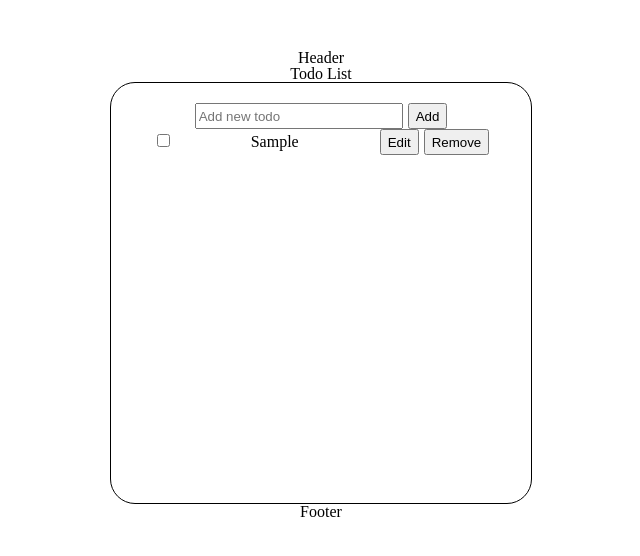
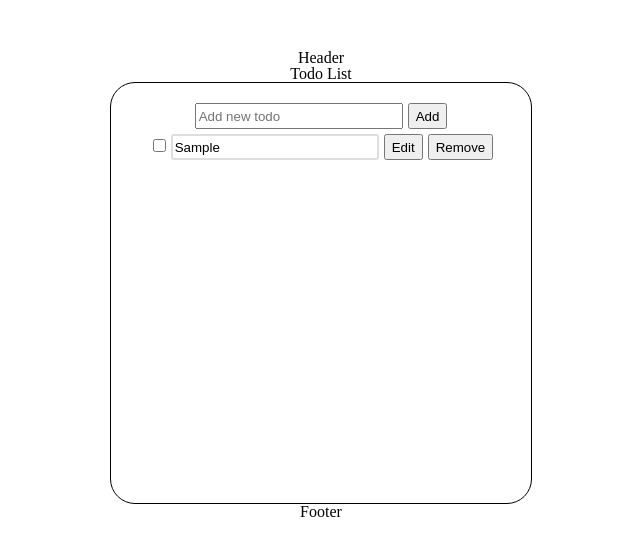
Before and after one commit to codej625/react, a React (Vite) app in the folder react_start/vite-project/: page / in a window 1280 px wide. Both pictures are taken after typing "Sample" into the empty fields and a click on the button "Add". Shown: the top 556 px of the page, without its empty margins (319-959 px from the left). Built offline with nearby package versions, Linux system fonts and the light colour scheme.

Commit message:
20240410 update

```diff
--- a/react_start/vite-project/src/assets/styles/common.css
+++ b/react_start/vite-project/src/assets/styles/common.css
@@ -26,10 +26,20 @@
 .add-list {
   display: inline-block;
   width: 200px;
+  border: 2px solid #dedede;
+  border-radius: 3px;
+}
+
+.margin-top-1 {
+  margin-top: 5px;
 }
 
 .margin-right-1 {
   margin-right: 5px;
+}
+
+.text-overflow {
+  overflow: hidden;
 }
 
 .text-decoration {
--- a/react_start/vite-project/src/components/common/Input.jsx
+++ b/react_start/vite-project/src/components/common/Input.jsx
@@ -1,4 +1,4 @@
-function Input({ className, type, value, checked, onChange, placeholder }) {
+function Input({ className, type, value, checked, onChange, placeholder, readOnly }) {
 
   return (
     <input
@@ -8,6 +8,7 @@ function Input({ className, type, value, checked, onChange, placeholder }) {
       checked={checked}
       onChange={onChange}
       placeholder={placeholder}
+      readOnly={readOnly}
     />
   )
 
--- a/react_start/vite-project/src/components/pages/TodoList.jsx
+++ b/react_start/vite-project/src/components/pages/TodoList.jsx
@@ -37,13 +37,7 @@ function TodoList() {
       <ul>
         {
           todos.map((todo, index) => (
-            <li key={todo.key}>
-              <Input
-                className={"margin-right-1"}
-                type={"checkbox"}
-                checked={todo.checked}
-                onChange={() => toggleCheckbox(index)}
-              />
+            <li className="margin-top-1" key={todo.key}>
               {
                 editingIndex === index ? (
                   <>
@@ -64,8 +58,19 @@ function TodoList() {
                     />
                   </>
                 ) : (
-                  <>
-                    <span className={`add-list margin-right-1 ${todo.checked ? "text-decoration" : "text-decoration-none"}`}>{todo.text}</span>
+                  <div>
+                    <Input
+                      className={"margin-right-1"}
+                      type={"checkbox"}
+                      checked={todo.checked}
+                      onChange={() => toggleCheckbox(index)}
+                    />
+                    <Input
+                      className={`add-design-input add-list text-overflow margin-right-1 ${todo.checked ? "text-decoration" : "text-decoration-none"}`}
+                      type={"text"}
+                      value={todo.text}
+                      readOnly={"true"}
+                    />
                     <Button
                       className={"add-design-button margin-right-1"}
                       text={"Edit"}
@@ -76,7 +81,7 @@ function TodoList() {
                       text={"Remove"}
                       onClick={() => removeTodo(index)}
                     />
-                  </>
+                  </div>
                 )
               }
             </li>
```
